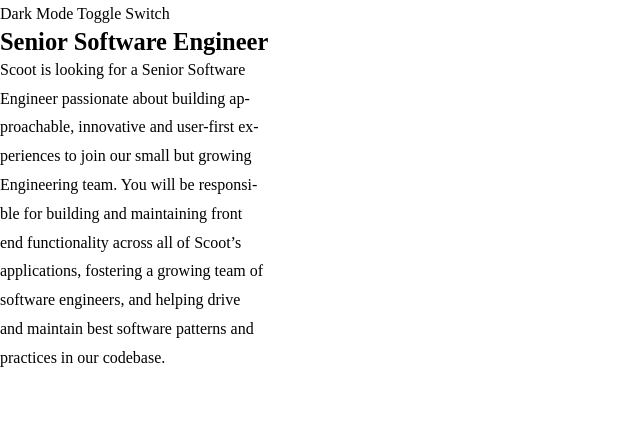
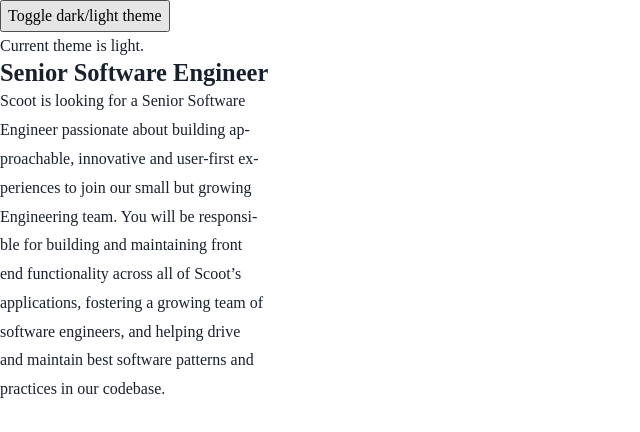
Before and after one commit to dwhenson/FEM-devjobs-app, a Next.js app: page /1 in a window 1280 px wide. Shown: the top 432 px of the page, without its empty margins (0-640 px from the left). Built offline with nearby package versions, Linux system fonts and the light colour scheme; no server answers.

Commit message:
✅ ADD: color theme toggle functionality

```diff
--- a/package.json
+++ b/package.json
@@ -15,6 +15,7 @@
     "eslint-plugin-react": "^7.33.2",
     "eslint-plugin-react-hooks": "^4.6.0",
     "eslint-plugin-react-refresh": "^0.4.3",
+    "js-cookie": "^3.0.5",
     "next": "13.5.2",
     "prettier": "3.0.3",
     "react": "18.2.0",
--- a/src/app/global.css
+++ b/src/app/global.css
@@ -1,12 +1,13 @@
 body {
-  background-color: var(--clr-neutral-500);
-  font-family: var(--ff-body);
+  background-color: var(--clr-secondary-100);
   font-size: var(--step--0);
   max-height: 100vh;
+  color: var(--clr-primary-400);
 }
 
 :is(h1, h2, h3) {
   line-height: 1.1;
+  color: var(--clr-primary-400);
 }
 
 h1 {
@@ -25,10 +26,11 @@
 p {
   line-height: 1.8;
   max-width: 33ch;
+  color: var(--clr-primary-400);
 }
 
 a {
-  color: var(--clr-neutral-100);
+  color: var(--clr-primary-400);
   text-decoration: none;
 }
 
--- a/src/app/layout.js
+++ b/src/app/layout.js
@@ -2,15 +2,24 @@
 import "./abstracts.css";
 import "./global.css";
 import "./composition.css";
+import { cookies } from "next/headers";
 
 import Banner from "@/components/Banner/Banner.js";
 
+import { LIGHT_TOKENS, DARK_TOKENS } from "@/constants";
+
 export default function RootLayout({ children }) {
+  const savedTheme = cookies().get("color-theme");
+  const theme = savedTheme?.value || "light";
+
   return (
-    <html lang="en">
+    <html
+      lang="en"
+      data-color-theme={theme}
+      style={theme === "light" ? LIGHT_TOKENS : DARK_TOKENS}>
       <body>
         <header>
-          <Banner />
+          <Banner initialTheme={theme} />
         </header>
         {children}
       </body>
--- a/src/components/Banner/Banner.js
+++ b/src/components/Banner/Banner.js
@@ -1,5 +1,34 @@
-function Banner() {
-  return <p>Dark Mode Toggle Switch</p>;
+"use client";
+import React from "react";
+import Cookie from "js-cookie";
+import { LIGHT_TOKENS, DARK_TOKENS } from "@/constants";
+
+function Banner({ initialTheme }) {
+  const [theme, setTheme] = React.useState(initialTheme);
+
+  function handleToggleTheme() {
+    const newTheme = theme === "light" ? "dark" : "light";
+    setTheme(newTheme);
+
+    Cookie.set("color-theme", newTheme, {
+      expires: 1000,
+    });
+
+    const newTokens = newTheme === "light" ? LIGHT_TOKENS : DARK_TOKENS;
+    const root = document.documentElement;
+    root.setAttribute("data-color-theme", newTheme);
+
+    Object.entries(newTokens).forEach(([key, value]) => {
+      root.style.setProperty(key, value);
+    });
+  }
+
+  return (
+    <>
+      <button onClick={handleToggleTheme}>Toggle dark/light theme</button>
+      <p>Current theme is {theme}.</p>
+    </>
+  );
 }
 
 export default Banner;
--- a/src/components/Results/Results.js
+++ b/src/components/Results/Results.js
@@ -1,7 +1,7 @@
 import Image from "next/image";
 import Link from "next/link";
 
-function Results({ results, fullTimeOnly }) {
+function Results({ results }) {
   return (
     <ul>
       {results.map(
--- /dev/null
+++ b/src/constants.js
@@ -0,0 +1,21 @@
+export const LIGHT_TOKENS = {
+  "--clr-primary-100": "#5964E0",
+  "--clr-primary-200": "#939BF4",
+  "--clr-primary-300": "#19202D",
+  "--clr-primary-400": "#19202D",
+  "--clr-secondary-100": "#fff",
+  "--clr-secondary-200": "#F4F6F8",
+  "--clr-secondary-300": "#9DAEC2",
+  "--clr-secondary-400": "#6E8098",
+};
+
+export const DARK_TOKENS = {
+  "--clr-primary-100": "#5964E0",
+  "--clr-primary-200": "#939BF4",
+  "--clr-primary-300": "#19202D",
+  "--clr-primary-400": "#fff",
+  "--clr-secondary-100": "#19202D",
+  "--clr-secondary-200": "#F4F6F8",
+  "--clr-secondary-300": "#9DAEC2",
+  "--clr-secondary-400": "#6E8098",
+};
```
Also changed, not shown: src/app/page.module.css (deleted, +0 -30 lines), 1 other file (tests, documents, lock files or other folders).
